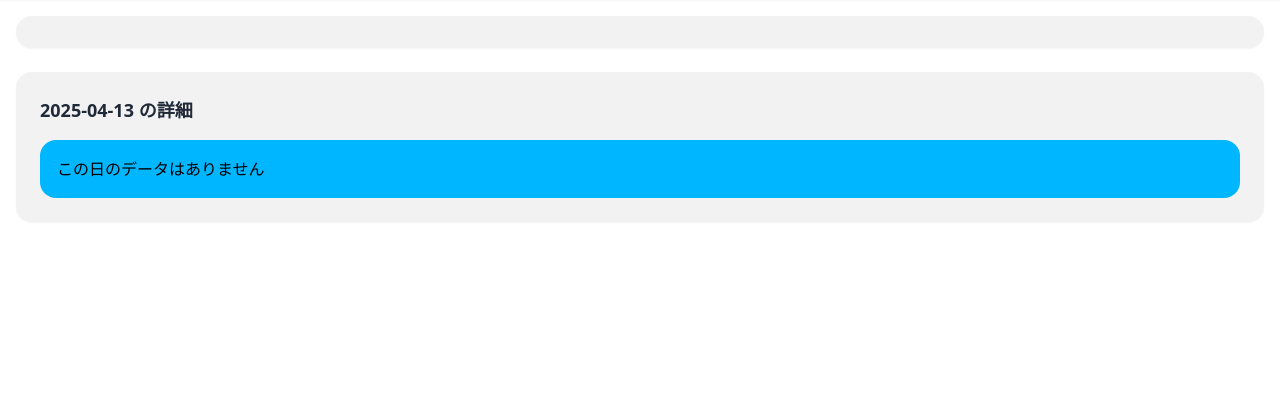
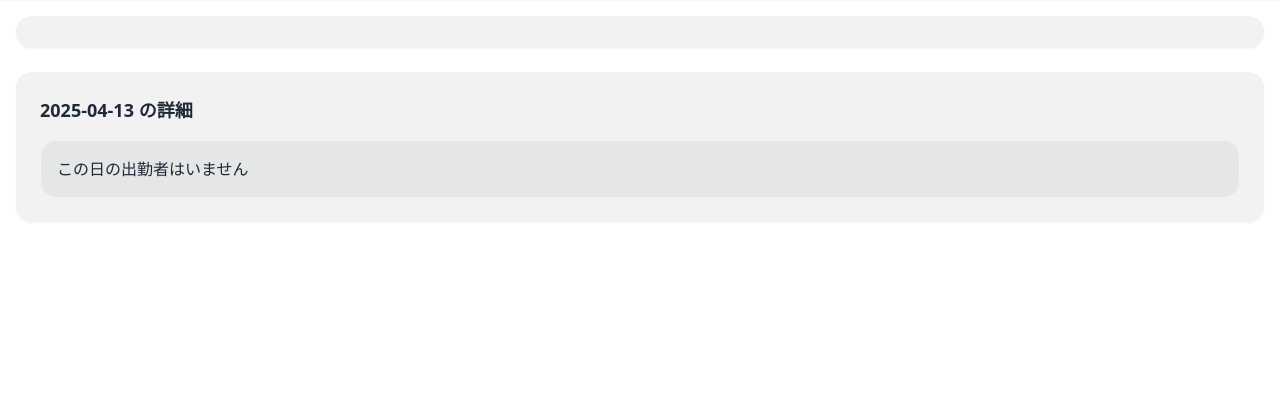
Before and after one commit to vnzzzz/sokora, a FastAPI app: page / in a window 1280 px wide. Shown: the part 64-461 px from the top of the page. Run offline with FastAPI, Linux system fonts and the light colour scheme; some libraries are stand-ins or nearby versions.

Commit message:
[update] 勤怠詳細ページのデータがない場合のメッセージを変更し、スタイルを統一。HTMLテンプレートを更新し、出勤者がいないことを明示する文言に修正。

```diff
--- a/app/src/templates/base.html
+++ b/app/src/templates/base.html
@@ -28,7 +28,7 @@
         <h3 class="text-lg font-bold mb-4">{{ default_day }} の詳細</h3>
 
         {% if not default_has_data %}
-        <div class="alert alert-info">この日のデータはありません</div>
+        <div class="alert bg-base-300 text-base-content">この日の出勤者はいません</div>
         {% else %}
         <!-- 勤務場所データと社員リスト -->
         <div class="flex flex-col gap-4">
--- a/app/src/templates/partials/day_detail.html
+++ b/app/src/templates/partials/day_detail.html
@@ -12,7 +12,7 @@
   <h3 class="text-lg font-bold mb-4">{{ day }} の詳細</h3>
 
   {% if not has_data %}
-  <div class="alert alert-info">この日のデータはありません</div>
+  <div class="alert bg-base-300 text-base-content">この日の出勤者はいません</div>
   {% else %}
   <!-- 勤務場所データと社員リスト -->
   <div class="flex flex-col gap-4">
```
